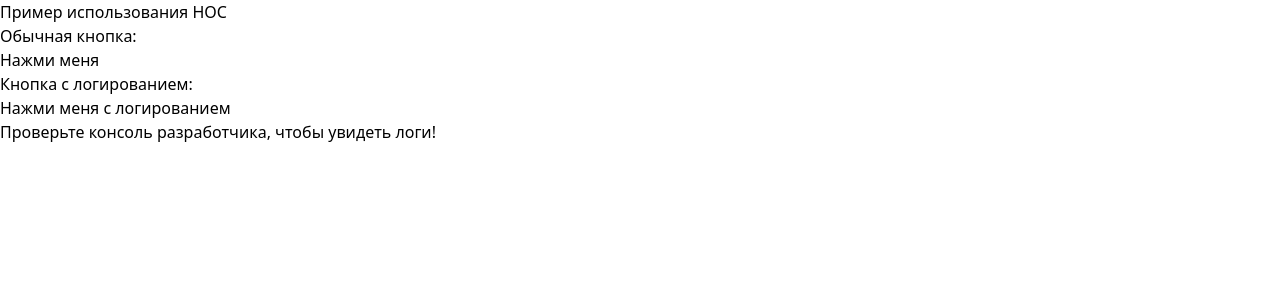
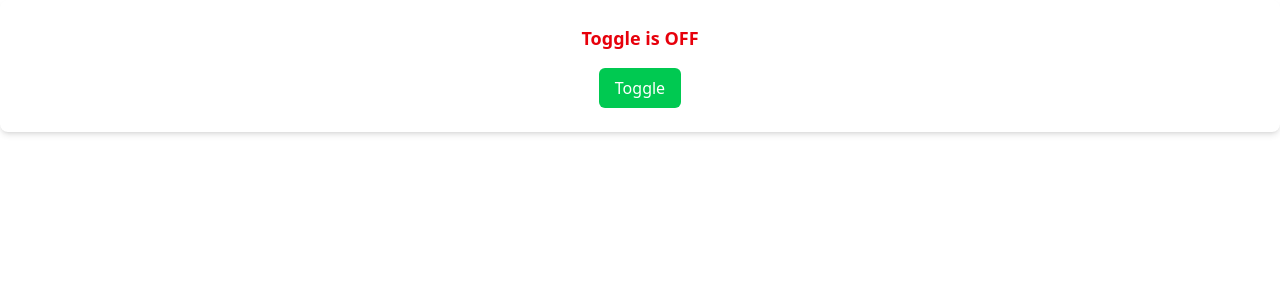
Before and after one commit to Viktor1504/React19_Examples_Code, a React (Vite) app: page / in a window 1280 px wide. Shown: the top 300 px of the page. Built offline with nearby package versions, Linux system fonts and the light colour scheme.

Commit message:
CUSTOM-HOOK

```diff
--- a/package.json
+++ b/package.json
@@ -13,6 +13,7 @@
     "@tailwindcss/vite": "^4.1.5",
     "react": "^19.0.0",
     "react-dom": "^19.0.0",
+    "react-router": "^7.5.3",
     "tailwindcss": "^4.1.5"
   },
   "devDependencies": {
--- a/src/App.tsx
+++ b/src/App.tsx
@@ -1,63 +1,50 @@
-import { ComponentType, MouseEvent } from 'react'
+import { useState } from 'react'
 
-// Определяем интерфейс для компонентов с onClick
-interface WithClickHandler {
-  onClick?: (event: MouseEvent<HTMLElement>) => void
+// Тип для возвращаемого значения хука
+type UseToggleReturn = {
+  isOn: boolean
+  toggle: () => void
 }
 
-// HOC для логирования событий
-const withLogger = <P extends WithClickHandler>(
-  Component: ComponentType<P>,
-) => {
-  return (props: P) => {
-    const handleClick = (event: MouseEvent<HTMLElement>) => {
-      console.log(`Клик по компоненту ${Component.name}`)
+// Кастомный хук
+const useToggle = (initialState: boolean = false): UseToggleReturn => {
+  const [isOn, setIsOn] = useState(initialState)
 
-      // Вызываем оригинальный обработчик, если он был передан
-      if (props.onClick) {
-        props.onClick(event)
-      }
-    }
+  const toggle = () => {
+    setIsOn((prev) => !prev)
+  }
 
-    // Рендерим оригинальный компонент с дополнительным обработчиком клика
-    return <Component {...props} onClick={handleClick} />
+  return {
+    isOn,
+    toggle,
   }
 }
 
-// Обычная кнопка с правильной типизацией
-const Button = ({
-  label,
-  onClick,
-}: {
-  label: string
-  onClick?: (event: MouseEvent<HTMLElement>) => void
-}) => {
-  return <button onClick={onClick}>{label}</button>
-}
-
-const LoggedButton = withLogger(Button)
-
-function App() {
-  const handleButtonClick = () => {
-    alert('Кнопка была нажата!')
-  }
+// Пример использования в компоненте
+function ToggleComponent() {
+  const { isOn, toggle } = useToggle()
 
   return (
-    <div>
-      <h1>Пример использования HOC</h1>
-
-      <h2>Обычная кнопка:</h2>
-      <Button label="Нажми меня" onClick={handleButtonClick} />
-
-      <h2>Кнопка с логированием:</h2>
-      <LoggedButton
-        label="Нажми меня с логированием"
-        onClick={handleButtonClick}
-      />
-
-      <p>Проверьте консоль разработчика, чтобы увидеть логи!</p>
+    <div className="flex flex-col items-center gap-4 p-6 bg-white rounded-lg shadow-md">
+      <p
+        className={`text-lg font-semibold ${isOn ? 'text-green-600' : 'text-red-600'}`}
+      >
+        Toggle is {isOn ? 'ON' : 'OFF'}
+      </p>
+      <button
+        className={`px-4 py-2 rounded-md text-white font-medium transition-colors ${
+          isOn
+            ? 'bg-red-500 hover:bg-red-600'
+            : 'bg-green-500 hover:bg-green-600'
+        }`}
+        onClick={toggle}
+      >
+        Toggle
+      </button>
     </div>
   )
 }
 
+const App = () => <ToggleComponent />
+
 export default App
```
Also changed, not shown: 1 other file (tests, documents, lock files or other folders).
